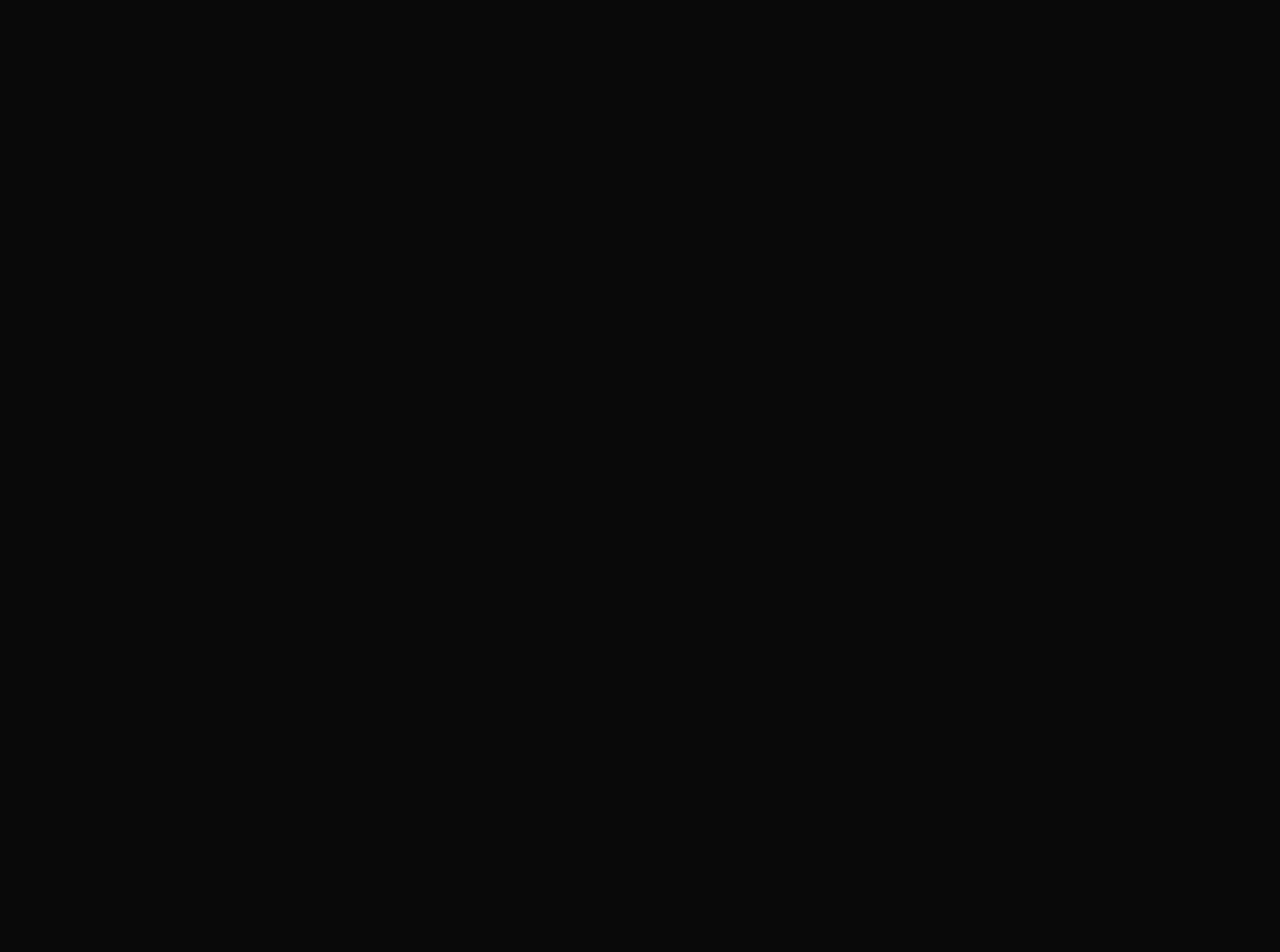
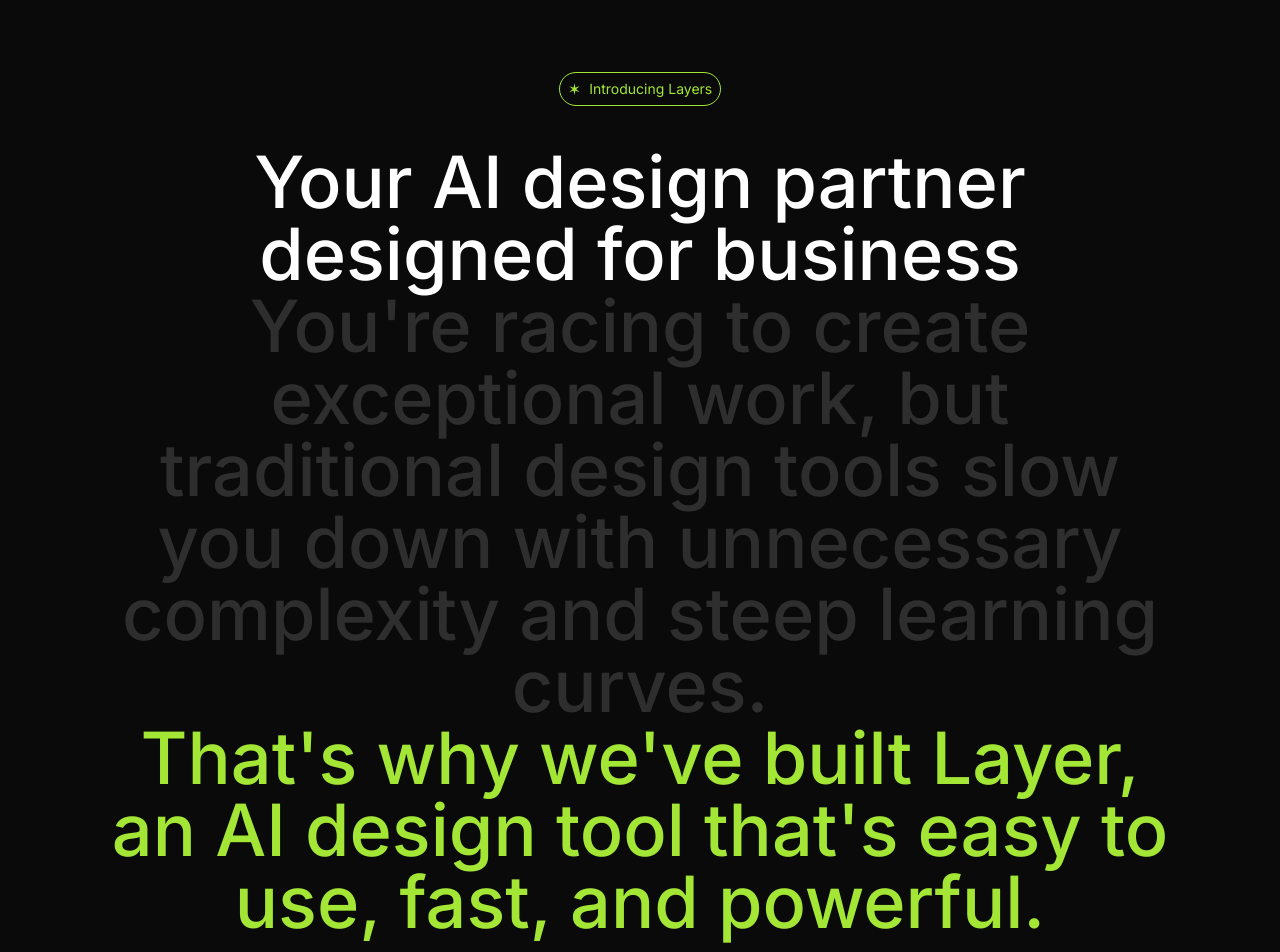
Before and after one commit to NatnaelDemelash/Layers-Clone-, a Next.js app: page / in a window 1280 px wide. Shown: the part 940-1892 px from the top of the page. Before the commit the page ends 852 px from the top, so only its background shows below. Built offline with nearby package versions, Linux system fonts and the light colour scheme.

Commit message:
structure for introduction section without animation

```diff
--- a/src/app/page.tsx
+++ b/src/app/page.tsx
@@ -1,6 +1,7 @@
-import Hero from "@/sections/Hero";
-import LogoTicker from "@/sections/LogoTicker";
-import Navbar from "@/sections/Navbar";
+import Hero from '@/sections/Hero';
+import Introduction from '@/sections/Introduction';
+import LogoTicker from '@/sections/LogoTicker';
+import Navbar from '@/sections/Navbar';
 
 export default function Home() {
   return (
@@ -8,6 +9,7 @@
       <Navbar />
       <Hero />
       <LogoTicker />
+      <Introduction />
     </>
   );
 }
--- /dev/null
+++ b/src/components/Tags.tsx
@@ -0,0 +1,19 @@
+import { HTMLAttributes } from 'react';
+import { twMerge } from 'tailwind-merge';
+
+const Tags = (props: HTMLAttributes<HTMLDivElement>) => {
+  const { className, children } = props;
+  return (
+    <div
+      className={twMerge(
+        'inline-flex items-center gap-2 px-2 py-1 border border-lime-400 text-lime-400 rounded-full',
+        className
+      )}
+    >
+      <div>&#10038;</div>
+      <div className="text-sm">{children}</div>
+    </div>
+  );
+};
+
+export default Tags;
--- a/src/sections/Hero.tsx
+++ b/src/sections/Hero.tsx
@@ -1,8 +1,8 @@
-import Button from "@/components/Buttont";
-import designExample1Image from "../assets/images/design-example-1.png";
-import designExample2Image from "../assets/images/design-example-2.png";
-import Image from "next/image";
-import Pointer from "@/components/Pointer";
+import Button from '@/components/Buttont';
+import designExample1Image from '../assets/images/design-example-1.png';
+import designExample2Image from '../assets/images/design-example-2.png';
+import Image from 'next/image';
+import Pointer from '@/components/Pointer';
 
 export default function Hero() {
   return (
@@ -36,7 +36,7 @@
           <input
             type="email"
             placeholder="Enter your email address"
-            className="bg-transparent px-4 md:flex-1 outline-none"
+            className="bg-transparent px-4 md:flex-1 outline-none w-full"
           />
           <Button
             variant="primary"
--- a/src/sections/Introduction.tsx
+++ b/src/sections/Introduction.tsx
@@ -1,5 +1,23 @@
+import Tags from '@/components/Tags';
+
 const text = `You're racing to create exceptional work, but traditional design tools slow you down with unnecessary complexity and steep learning curves.`;
 
 export default function Introduction() {
-    return <div>Introduction</div>;
+  return (
+    <section className="py-28 lg:py-40">
+      <div className="container">
+        <div className="text-center">
+          <Tags>Introducing Layers</Tags>
+        </div>
+        <div className="text-4xl md:text-6xl lg:text-7xl text-center font-medium mt-10">
+          <span>Your AI design partner designed for business</span>
+          <div className="text-white/15">{text}</div>
+          <span className="text-lime-400 block">
+            That&apos;s why we&apos;ve built Layer, an AI design tool
+            that&apos;s easy to use, fast, and powerful.
+          </span>
+        </div>
+      </div>
+    </section>
+  );
 }
```
